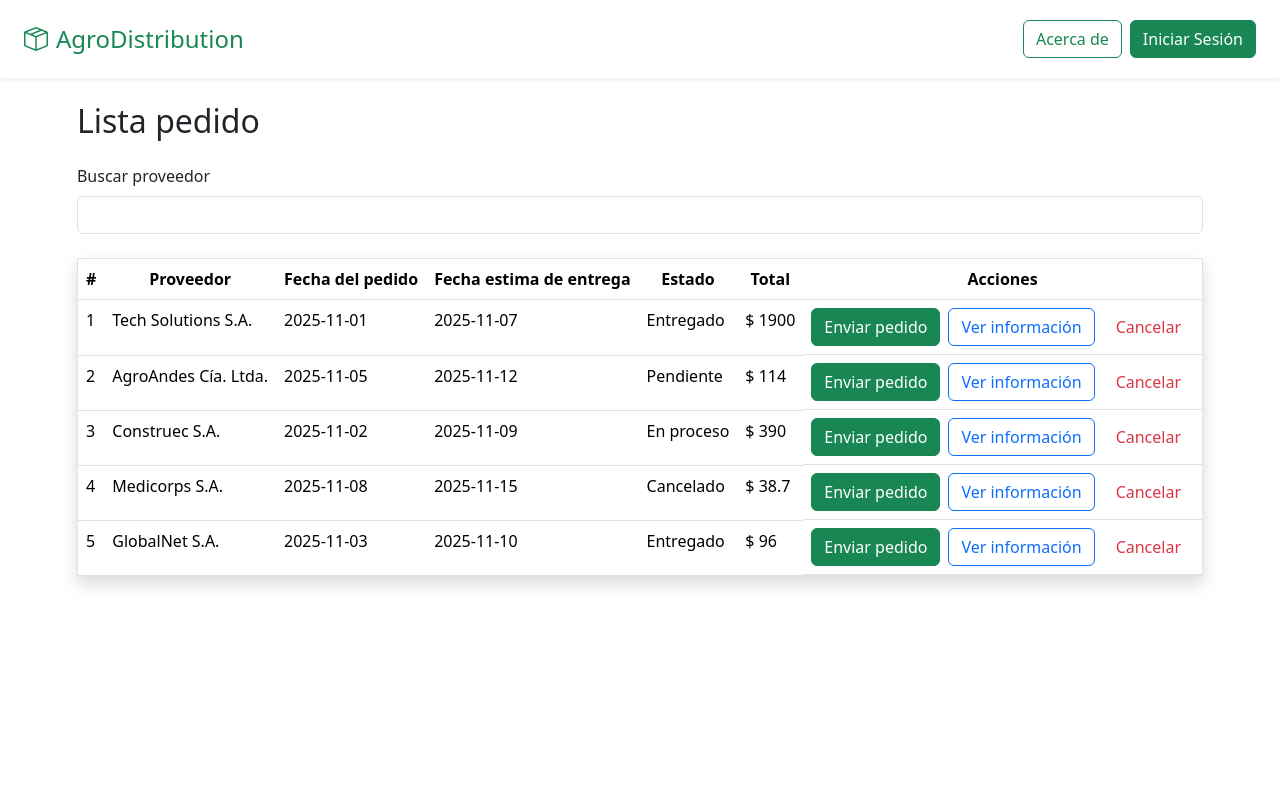
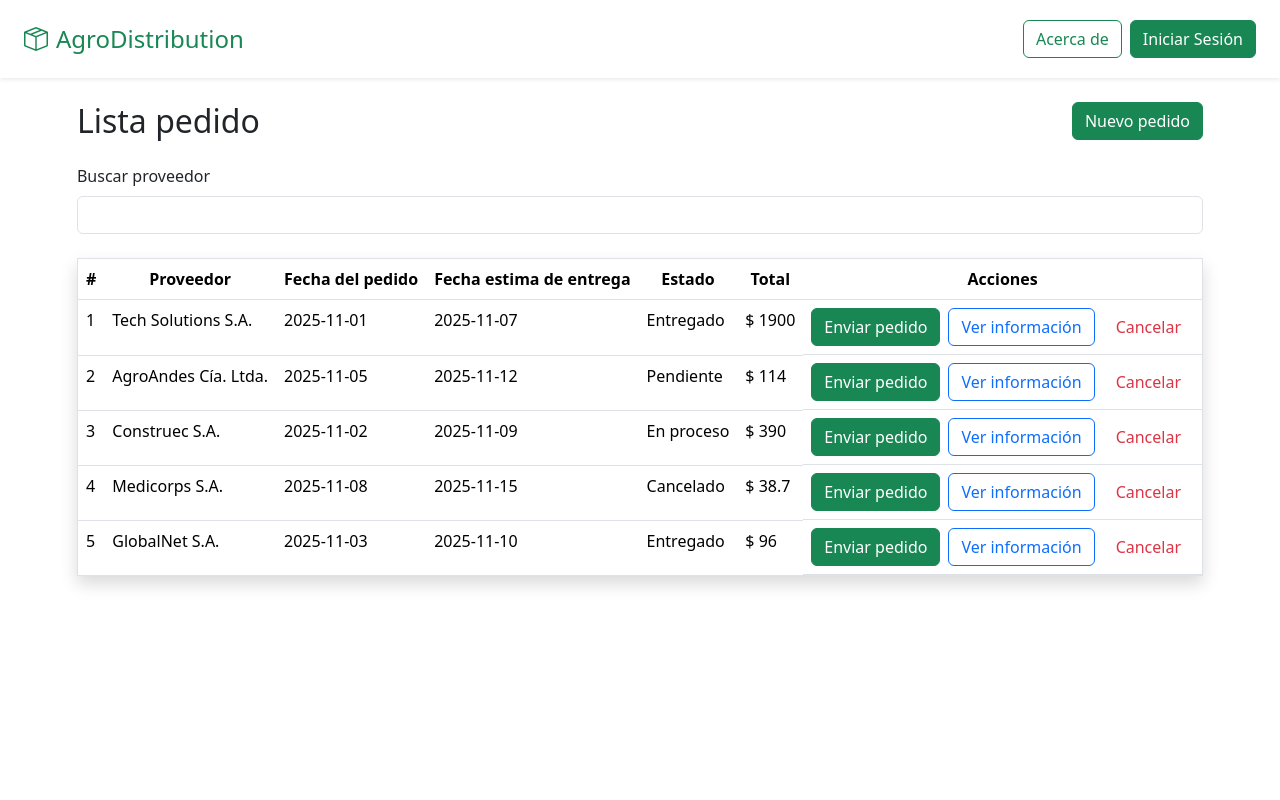
Before and after one commit to R0naldSm/DAWA, an Angular app: page /pedidos/0 in a window 1280 px wide. Shown: the top 800 px of the page. Built offline with nearby package versions, Linux system fonts and the light colour scheme.

Commit message:
ruta del componente "nuevo pedido"

```diff
--- a/src/app/app.routes.ts
+++ b/src/app/app.routes.ts
@@ -18,6 +18,10 @@ export const routes: Routes = [
     path: 'pedidos/:pagina',
     loadComponent: () => import('./pedidos/components/lista-pedidos/lista-pedidos')
   },
+  {
+    path: 'pedido/crear',
+    loadComponent: () => import('./pedidos/components/nuevo-pedido/nuevo-pedido')
+  },
   { path: '**',
     redirectTo: ''
   }
--- a/src/app/pedidos/components/lista-pedidos/lista-pedidos.html
+++ b/src/app/pedidos/components/lista-pedidos/lista-pedidos.html
@@ -2,7 +2,10 @@
 
   <div>
     <form [formGroup]="formBusqueda" class="mb-4 w-auto align-self-start text-start">
-      <h2 class="mb-4">Lista pedido</h2>
+      <div class="d-flex">
+        <h2 class="mb-4">Lista pedido</h2>
+        <button class="ms-auto btn btn-success h-50" [routerLink]="['/pedido/crear']">Nuevo pedido</button>
+      </div>
 
       <label class="form-label">Buscar proveedor</label>
       <input formControlName="nombre_proveedor" type="text" class="form-control">
--- a/src/app/pedidos/components/lista-pedidos/lista-pedidos.ts
+++ b/src/app/pedidos/components/lista-pedidos/lista-pedidos.ts
@@ -8,7 +8,7 @@ import { Paginacion } from '../paginacion/paginacion';
 
 @Component({
   selector: 'app-lista-pedidos',
-  imports: [TablaPedidos, ReactiveFormsModule, Paginacion],
+  imports: [TablaPedidos, ReactiveFormsModule, Paginacion, RouterLink],
   templateUrl: './lista-pedidos.html',
   styleUrl: './lista-pedidos.css',
 })
--- /dev/null
+++ b/src/app/pedidos/components/nuevo-pedido/nuevo-pedido.html
@@ -0,0 +1 @@
+<p>nuevo-pedido works!</p>
--- /dev/null
+++ b/src/app/pedidos/components/nuevo-pedido/nuevo-pedido.ts
@@ -0,0 +1,11 @@
+import { Component } from '@angular/core';
+
+@Component({
+  selector: 'app-nuevo-pedido',
+  imports: [],
+  templateUrl: './nuevo-pedido.html',
+  styleUrl: './nuevo-pedido.css',
+})
+export default class NuevoPedido {
+
+}
--- a/src/app/pedidos/components/tabla-pedidos/tabla-pedidos.html
+++ b/src/app/pedidos/components/tabla-pedidos/tabla-pedidos.html
@@ -22,7 +22,7 @@
         <td>{{pedido.estado}}</td>
         <td>$ {{pedido.total}}</td>
         <td class="d-flex gap-2">
-          <button class="btn btn-success">Enviar pedido</button>
+          <button class="btn btn-success" (click)="enviar()">Enviar pedido</button>
           <button class="btn btn-outline-primary"
                   data-bs-toggle="modal"
                   data-bs-target="#staticBackdrop"
--- a/src/app/pedidos/components/tabla-pedidos/tabla-pedidos.ts
+++ b/src/app/pedidos/components/tabla-pedidos/tabla-pedidos.ts
@@ -33,4 +33,8 @@ export class TablaPedidos {
   cancelar(idPedido: number){
     this.pedidoService.cancelarPedido(idPedido)
   }
+
+  enviar(){
+    alert("Pedido enviado")
+  }
 }
```
Also changed, not shown: src/app/pedidos/components/nuevo-pedido/nuevo-pedido.css (added).
